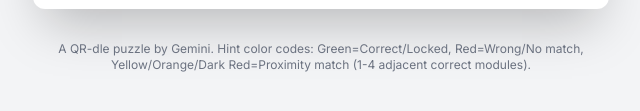
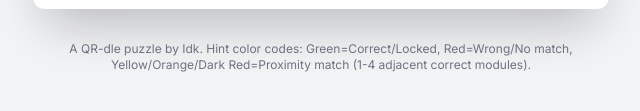
Before and after one commit to Idkadc/QR-dle, a plain HTML site: page index.html in a window 1280 px wide. Shown: the part 1467-1578 px from the top of the page, 319-959 px from the left. Drawn offline with nearby package versions, Linux system fonts and the light colour scheme.

Commit message:
Update index.html

```diff
--- a/index.html
+++ b/index.html
@@ -156,7 +156,7 @@
     </div>
 
     <div class="p-4 text-center text-xs text-gray-500 mt-4 max-w-xl">
-        A QR-dle puzzle by Gemini. Hint color codes: Green=Correct/Locked, Red=Wrong/No match, Yellow/Orange/Dark Red=Proximity match (1-4 adjacent correct modules).
+        A QR-dle puzzle by Idk. Hint color codes: Green=Correct/Locked, Red=Wrong/No match, Yellow/Orange/Dark Red=Proximity match (1-4 adjacent correct modules).
     </div>
 
     <script>
```
